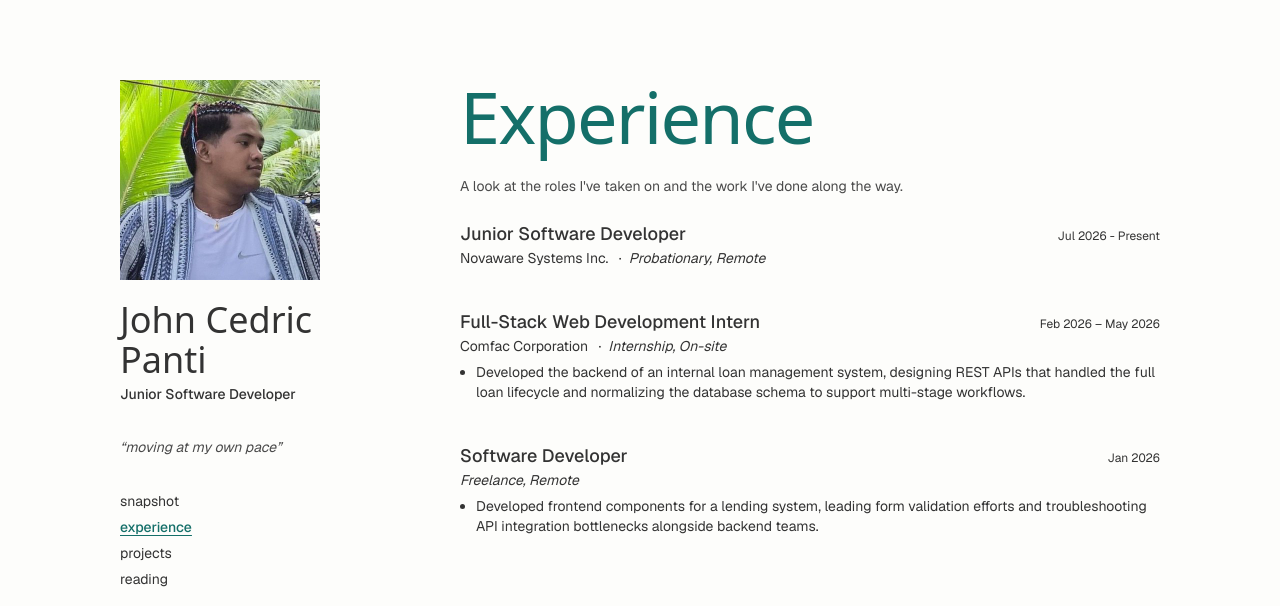
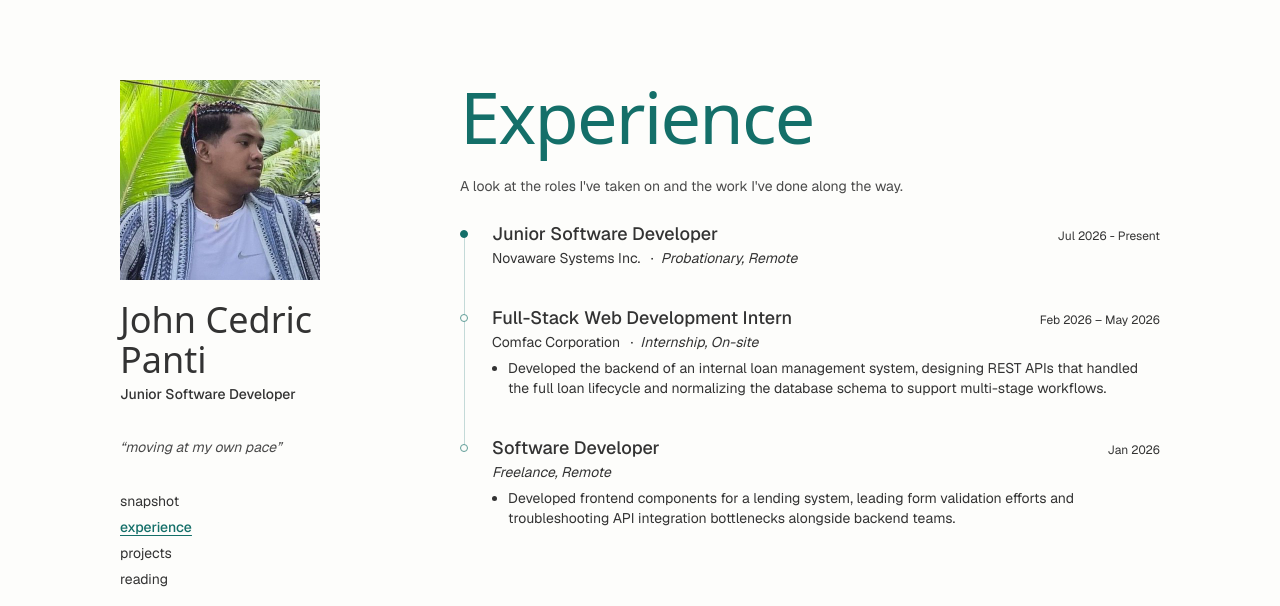
Before and after one commit to Cedrickkk/hulaanmo, an Astro site: page /experience in a window 1280 px wide. Shown: the top 606 px of the page. Built offline with nearby package versions, Linux system fonts and the light colour scheme; Astro itself is replaced by a stand-in of ours; a web font is replaced by a local one.

Commit message:
feat: add timeline styling to experience section

```diff
--- a/src/pages/experience.astro
+++ b/src/pages/experience.astro
@@ -13,10 +13,10 @@ import { experience } from "@/data/experience";
     <p class="max-w-[65ch] text-sm text-[var(--color-muted)]">
       A look at the roles I've taken on and the work I've done along the way.
     </p>
-    <ul>
+    <ul class="experience-timeline">
       {
         experience.map(({ role, company, type, period, bullets }) => (
-          <li class="flex flex-col gap-y-1.5 py-5 first:pt-0">
+          <li class="timeline-entry flex flex-col gap-y-1.5">
             <div class="flex items-baseline justify-between gap-x-4">
               <div class="flex flex-col items-start gap-x-1">
                 <p class="text-lg font-medium">{role}</p>
@@ -48,3 +48,45 @@ import { experience } from "@/data/experience";
     </ul>
   </div>
 </BaseLayout>
+
+<style>
+  .timeline-entry {
+    position: relative;
+    padding-left: 1.75rem;
+    padding-bottom: 2.25rem;
+  }
+
+  .timeline-entry::before {
+    content: "";
+    position: absolute;
+    left: 0;
+    top: .6rem;
+    width: .5rem;
+    height: .5rem;
+    border: 1px solid var(--color-accent-soft);
+    border-radius: 50%;
+    background: var(--color-bg);
+    z-index: 1;
+  }
+
+  .timeline-entry:first-child::before {
+    border-color: var(--color-accent);
+    background: var(--color-accent);
+  }
+
+  .timeline-entry:not(:last-child)::after {
+    content: "";
+    position: absolute;
+    left: calc(.25rem - .5px);
+    top: .85rem;
+    bottom: -.85rem;
+    width: 1px;
+    background: color-mix(in oklab, var(--color-accent) 24%, transparent);
+  }
+
+  .timeline-entry:last-child { padding-bottom: 0; }
+
+  @media (min-width: 768px) {
+    .timeline-entry { padding-left: 2rem; }
+  }
+</style>
```
